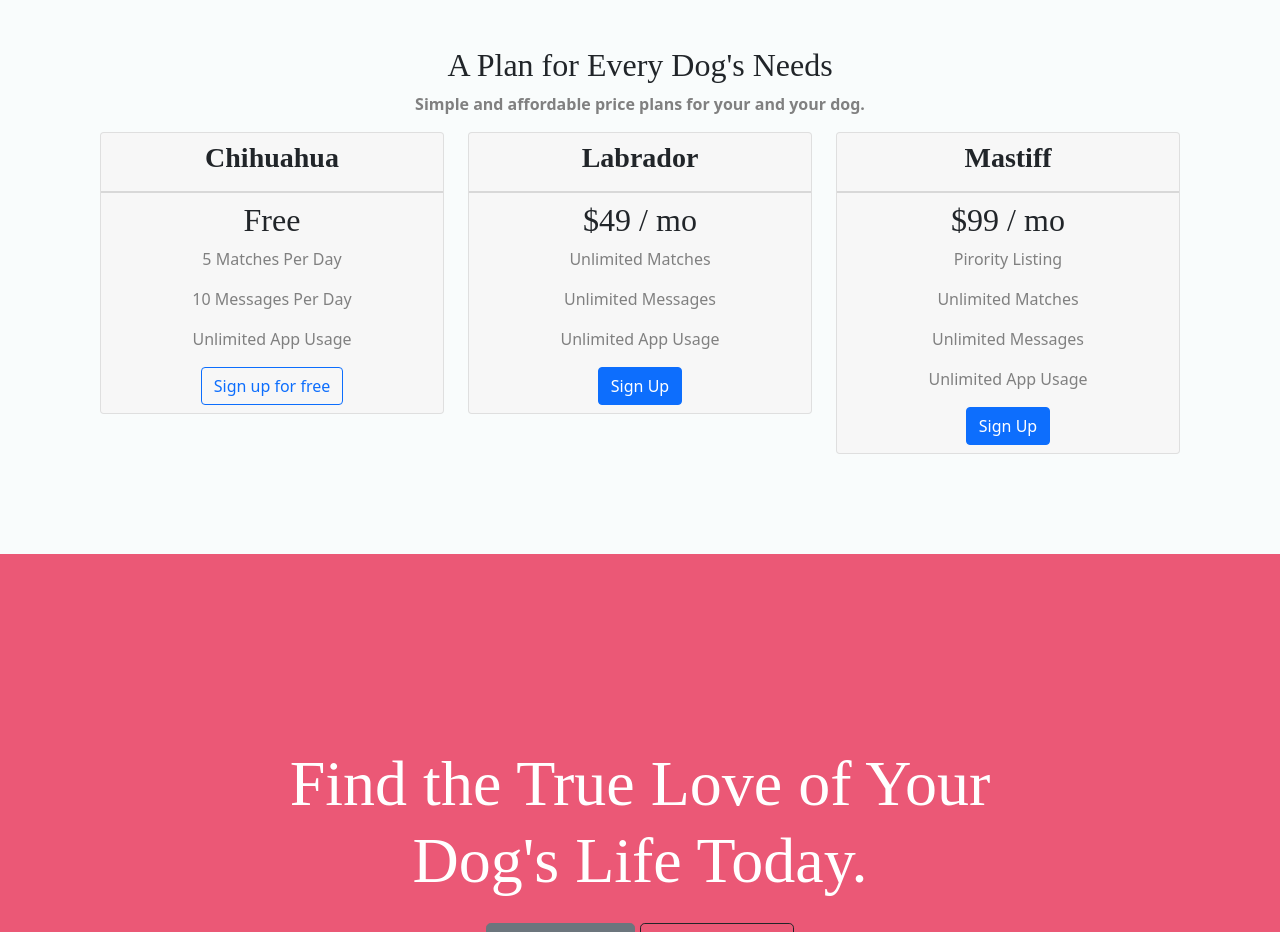
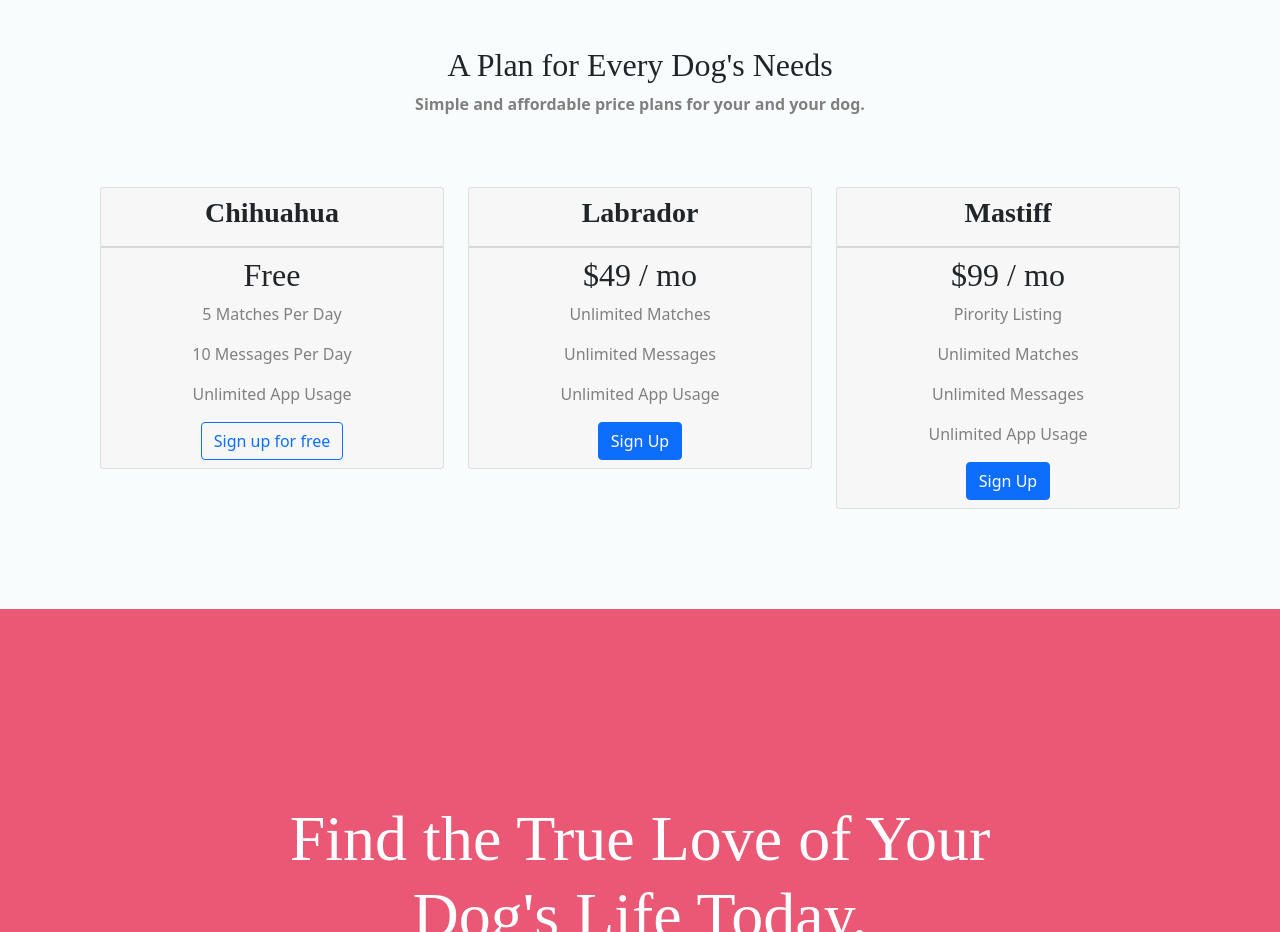
Before and after one commit to dev-keshav/tindog, a plain HTML site: page index.html in a window 1280 px wide. Shown: the part 2040-2972 px from the top of the page. Drawn offline with nearby package versions, Linux system fonts and the light colour scheme; a web font is replaced by a local one.

Commit message:
Update styles.css

```diff
--- a/css/styles.css
+++ b/css/styles.css
@@ -15,6 +15,9 @@ p{
     color: grey;
 }
 
+.pricing-colum{
+    padding-top: 5%;
+}
 
 
 
```
